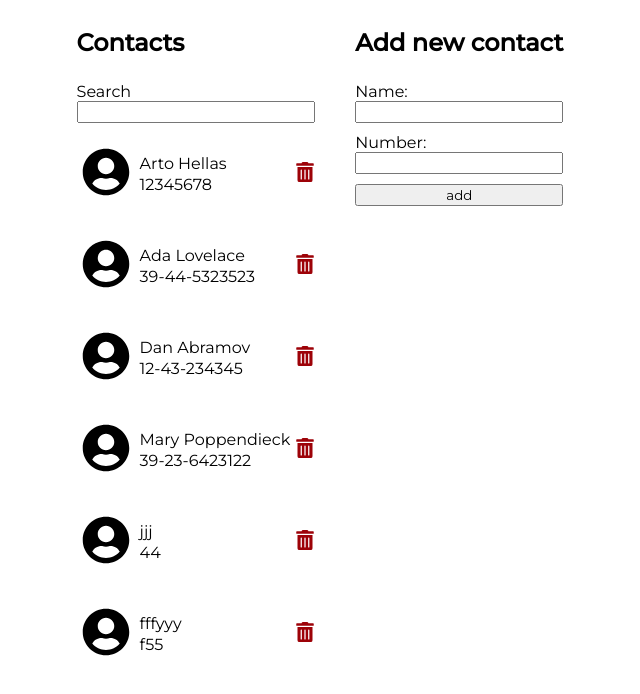
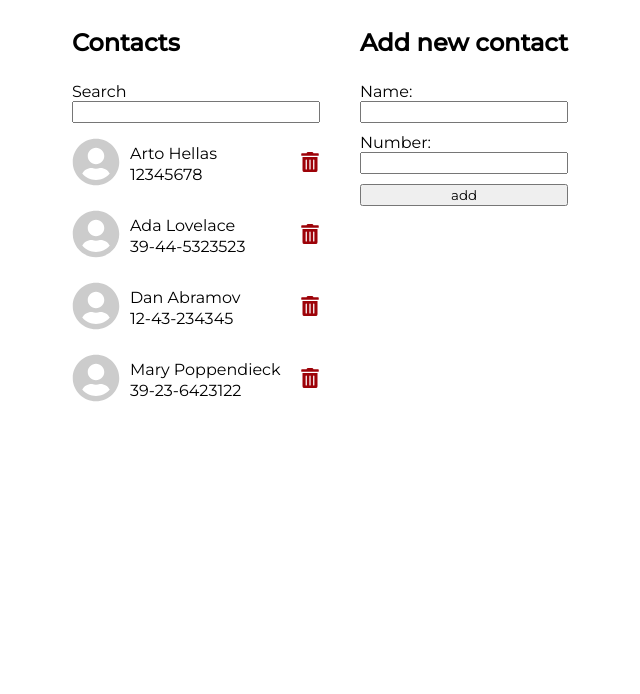
Before and after one commit to avreally/phonebook, a React (Create React App) app in the folder part2/phonebook/: page / in a window 1280 px wide. Shown: the top 694 px of the page, without its empty margins (320-960 px from the left). Built offline with nearby package versions, Linux system fonts and the light colour scheme; data requests are answered from the project's data file.

Commit message:
Updated css and changed notification layout

```diff
--- a/part2/phonebook/db.json
+++ b/part2/phonebook/db.json
@@ -19,16 +19,6 @@
       "name": "Mary Poppendieck",
       "number": "39-23-6423122",
       "id": 4
-    },
-    {
-      "name": "jjj",
-      "number": "44",
-      "id": 7
-    },
-    {
-      "name": "fffyyy",
-      "number": "f55",
-      "id": 8
     }
   ]
 }
--- a/part2/phonebook/src/App.js
+++ b/part2/phonebook/src/App.js
@@ -56,11 +56,9 @@ const Person = ({ person, handleDelete }) => {
       {
         <div className="person-container">
           <div className="person">
-            <IconContext.Provider value={{ size: "3em" }}>
-              <div className="person-avatar">
-                <FaUserCircle />
-              </div>
-            </IconContext.Provider>
+            <div className="person-avatar">
+              <FaUserCircle />
+            </div>
             <div className="person-info">
               <div>{person.name}</div>
               <div>{person.number} </div>
@@ -73,7 +71,6 @@ const Person = ({ person, handleDelete }) => {
             name={person.name}
           >
             <FaTrashAlt />
-            {/*delete*/}
           </button>
         </div>
       }
@@ -205,10 +202,7 @@ const App = () => {
 
   return (
     <div>
-      <Notification message={notificationMessage} />
-      <Error message={errorMessage} />
       <div className="container">
-        {/*<h2>Phonebook</h2>*/}
         <div className="contacts">
           <h2>Contacts</h2>
           <Filter newFilter={newFilter} handleFilter={handleFilter} />
@@ -219,7 +213,6 @@ const App = () => {
           />
         </div>
         <div className="add-contact">
-          {/*<h3>Filter contacts</h3>*/}
           <h2>Add new contact</h2>
           <Form
             addName={addName}
@@ -228,6 +221,8 @@ const App = () => {
             newNumber={newNumber}
             handleNumberChange={handleNumberChange}
           />
+          <Notification message={notificationMessage} />
+          <Error message={errorMessage} />
         </div>
       </div>
     </div>
--- a/part2/phonebook/src/index.css
+++ b/part2/phonebook/src/index.css
@@ -14,20 +14,31 @@
 .form-number {
   display: flex;
   flex-direction: column;
-  /*max-width: 200px;*/
 }
 
-.filter {
+.form {
+  max-width: 210px;
+}
+
+.filter,
+.form-name,
+.form-number,
+.person-avatar {
   padding: 5px 0;
 }
 
-.form-name,
-.form-number {
-  padding: 5px 0;
+.person-avatar svg {
+  width: 48px;
+  height: 48px;
+  fill: #ccc;
 }
 
 .button-add {
   margin: 5px 0;
+}
+
+.button-add:hover {
+  cursor: pointer;
 }
 
 .contacts,
@@ -37,34 +48,31 @@
   padding: 0 20px;
 }
 
+.contacts {
+  max-width: 250px;
+}
+
 .person-container {
   display: flex;
   flex-direction: row;
-  padding: 15px 0;
-  margin: 0;
+  padding: 5px 0;
   justify-content: space-between;
 }
 
 .person {
   display: flex;
   flex-direction: row;
-  /*justify-content: space-between;*/
-}
-
-.person-avatar {
-  padding: 5px;
 }
 
 .person-info {
   display: flex;
   flex-direction: column;
-  padding: 10px 5px;
+  padding: 10px;
   justify-content: space-around;
-  max-width: 180px;
+  width: 160px;
 }
 
 .button-delete {
-  /*border-radius: 50%;*/
   appearance: none;
   margin: 0;
   padding: 0;
@@ -89,19 +97,19 @@
 .notification {
   color: darkgreen;
   background: rgb(158, 224, 199);
-  font-size: 18px;
-  border-style: solid;
-  border-radius: 2px;
+  border: 1px solid;
+  border-radius: 3px;
   padding: 10px;
-  /*margin-bottom: 10px;*/
+  margin-top: 5px;
+  max-width: 188px;
 }
 
 .error {
   color: darkred;
   background: rgb(221, 159, 159);
-  font-size: 18px;
-  border-style: solid;
-  border-radius: 2px;
+  border: 1px solid;
+  border-radius: 3px;
   padding: 10px;
-  margin-bottom: 10px;
+  margin-top: 5px;
+  max-width: 188px;
 }
```
